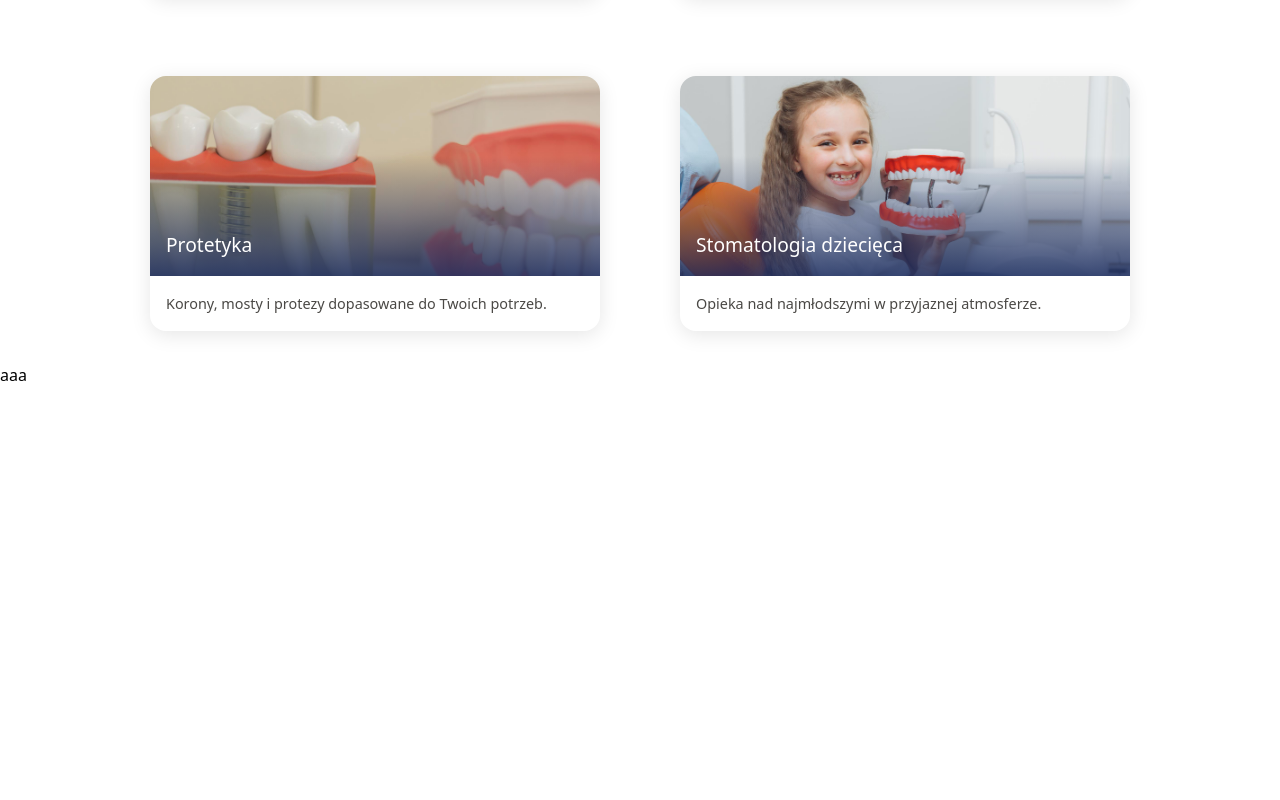
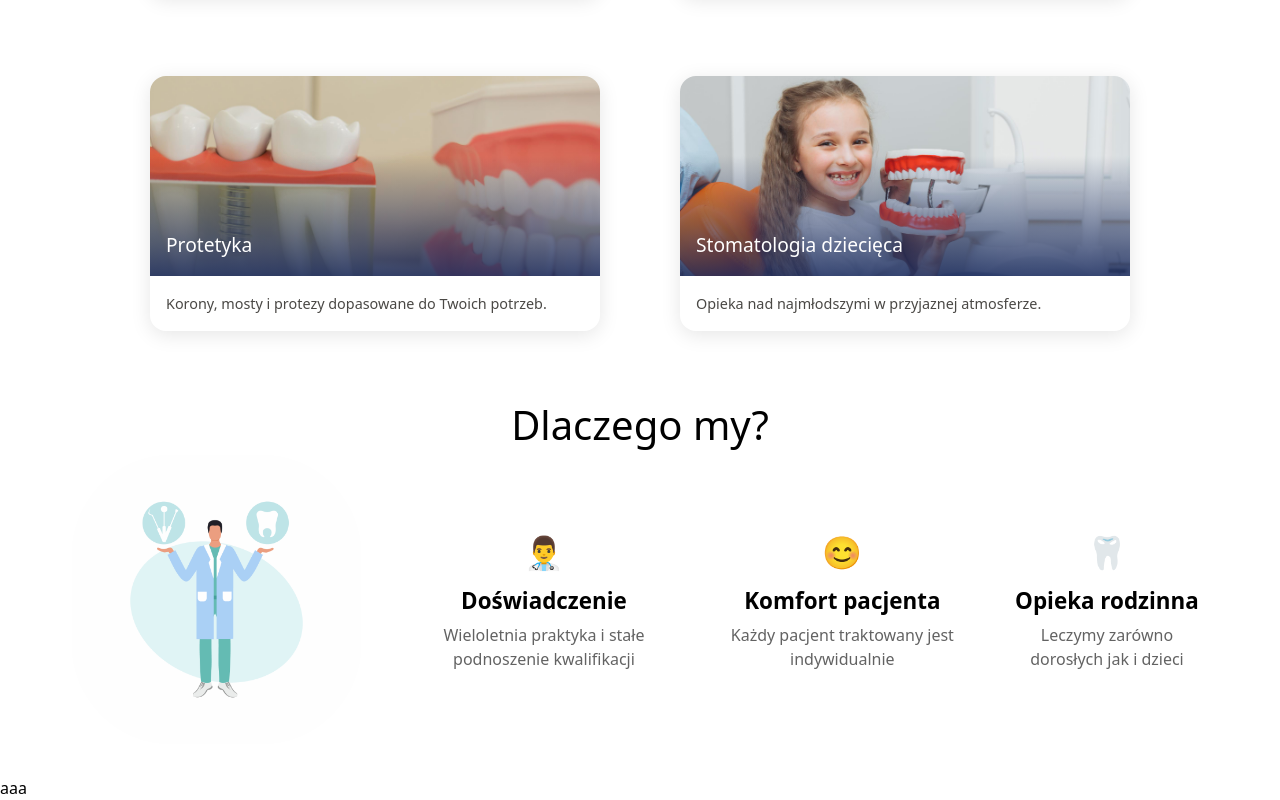
Before and after one commit to pawli444/dental-clinic-website, a React (Vite) app: page / in a window 1280 px wide. Shown: the part 947-1747 px from the top of the page. Before the commit the page ends 1334 px from the top, so only its background shows below. Built offline with nearby package versions, Linux system fonts and the light colour scheme.

Commit message:
Add AboutSection component with styling and content

```diff
--- /dev/null
+++ b/src/components/organisms/AboutSection/AboutSection.css
@@ -0,0 +1,63 @@
+.aboutSection {
+  max-width: 1200px;
+  margin: 0 auto;
+  padding: 2rem;
+  display: flex;
+  flex-direction: column;
+  align-items: center;
+}
+
+.aboutSection h2{
+    font-size: 2.5rem;
+}
+
+.about-wrapper{
+    display: flex;
+    align-items: center;
+    gap: 3rem;
+
+}
+
+
+.about-text{
+    align-items: flex-start;
+    list-style: none;
+    display: flex;
+    flex-direction: row;
+    gap: 3rem;
+}
+
+.about-text li{
+    display: flex;
+    flex-direction: column;
+    min-width: 150px;
+    justify-content: flex-start;
+    text-align: center;
+}
+
+.about-icon {
+  font-size: 2rem;
+  margin-bottom: 0.5rem;
+}
+
+.about-text h3{
+    font-size: 1.4rem;
+    font-weight: bold;
+    margin-bottom: 0.3rem;
+}
+
+.about-text p{
+    color: rgba(0, 0, 0, 0.616);
+}
+
+.about-image-box{
+
+    width: 100%;
+    border: 1 px solid blue;
+    width: 400px;
+}
+
+.about-image-box img{
+    width: 100%;
+    border-radius: 100px;
+}
--- /dev/null
+++ b/src/components/organisms/AboutSection/AboutSection.tsx
@@ -0,0 +1,42 @@
+import "./AboutSection.css"
+
+import tmp from "../../../assets/about/circle-dentist.jpg"
+
+
+function AboutSection(){
+    return(
+        <>
+
+        <section className="aboutSection">
+            <h2>Dlaczego my?</h2>
+            <div className="about-wrapper">
+                <div className="about-image-box">
+                    <img src={tmp}/>
+                </div>
+                <ul className="about-text">
+                    <li>
+                        <span className="about-icon">👨‍⚕️</span>
+                        <h3>Doświadczenie</h3>
+                        <p>Wieloletnia praktyka i stałe podnoszenie kwalifikacji</p>
+                    </li>
+                    <li>
+                        <span className="about-icon">😊 </span>
+                        <h3>Komfort pacjenta</h3>
+                        <p>Każdy pacjent traktowany jest indywidualnie</p>
+                    </li>
+                    <li>
+                        <span className="about-icon">🦷 </span>
+                        <h3>Opieka rodzinna</h3>
+                        <p>Leczymy zarówno dorosłych jak i dzieci</p>
+                    </li>
+                </ul>
+            </div>
+
+        </section>
+
+        </>
+    )
+}
+
+
+export default AboutSection;
--- a/src/pages/Homepage/HomePage.tsx
+++ b/src/pages/Homepage/HomePage.tsx
@@ -2,7 +2,7 @@ import "./HomePage.css"
 
 import HeroSection from "../../components/organisms/HeroSection/HeroSection"
 import ServicesSection from "../../components/organisms/ServicesSection/ServicesSection";
-
+import AboutSection from "../../components/organisms/AboutSection/AboutSection";
 
 function HomePage(){
 
@@ -10,6 +10,7 @@ function HomePage(){
         <>
         <HeroSection/>
         <ServicesSection/>
+        <AboutSection/>
         </>
     )
 }
```
Also changed, not shown: src/assets/about/circle-dentist.jpg (added).
